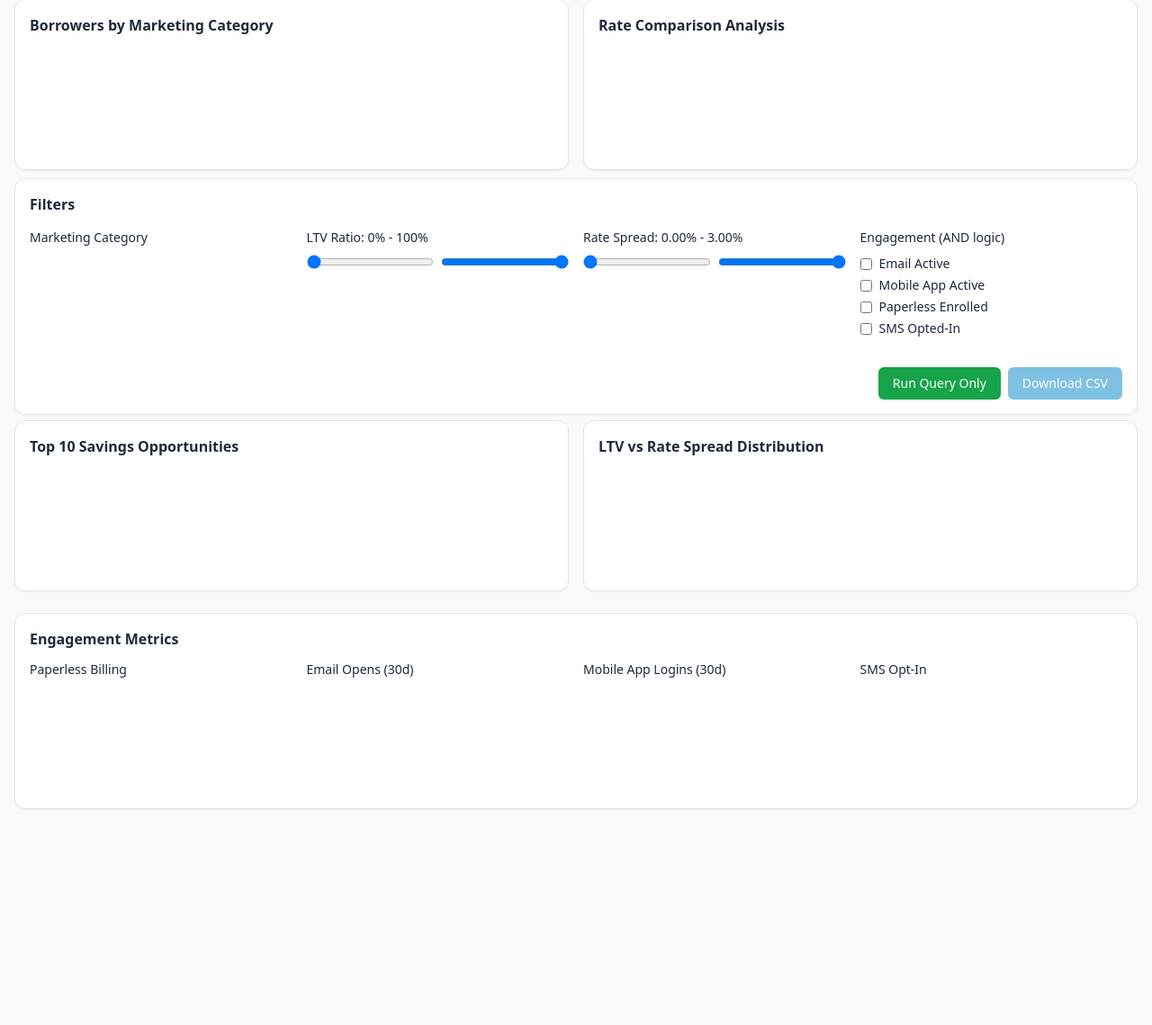
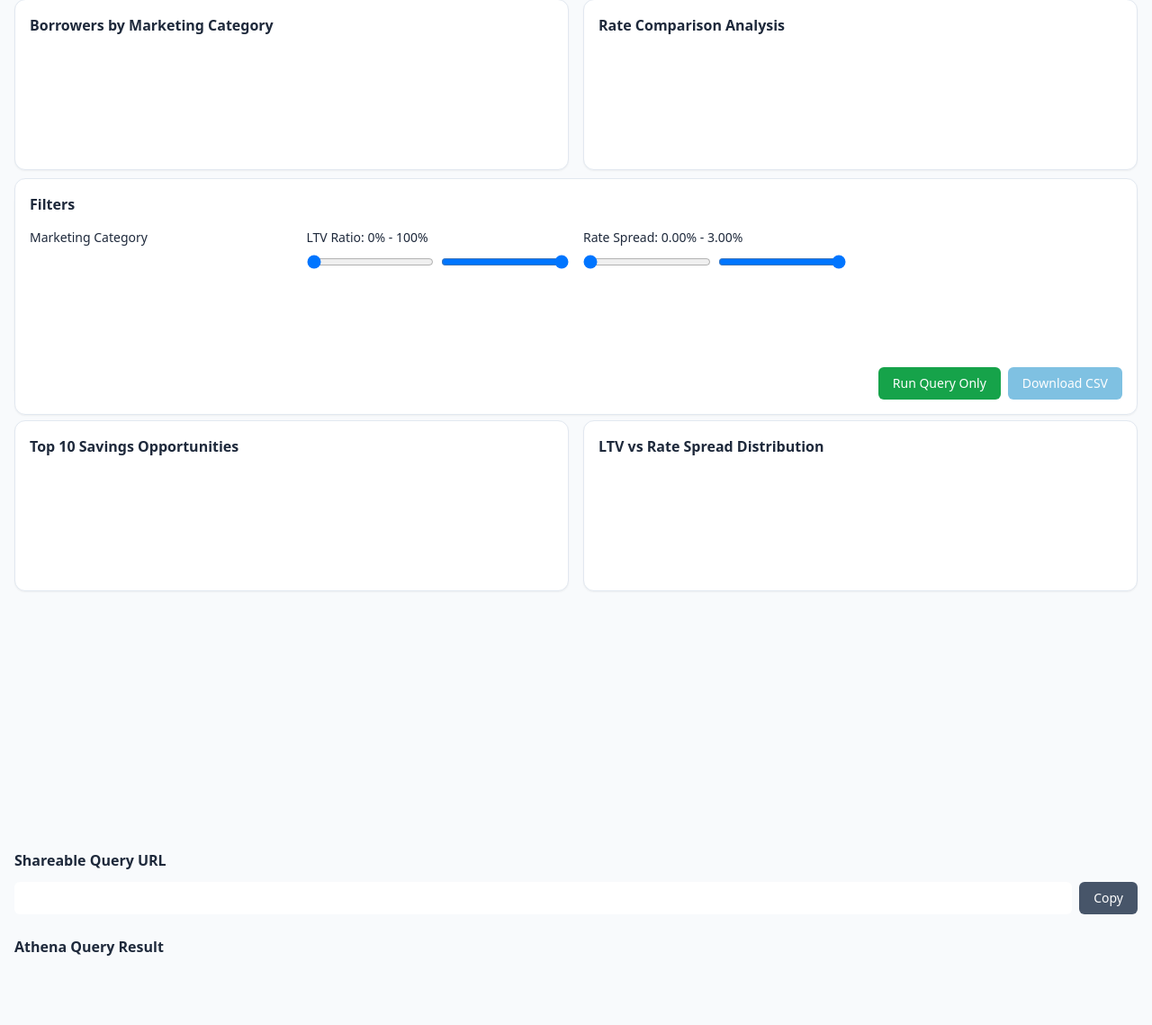
Before and after one commit to Rishab260/refinance-poc, a Python web app: template templates/dashboard.html in a window 1280 px wide. Shown: the part 339-1478 px from the top of the page at 90% size. After the commit the page ends 1401 px from the top, so only its background shows below. Run offline with Jinja, Linux system fonts and the light colour scheme; the template is opened without the code that fills it, so the values that code supplies are empty; some libraries are stand-ins or nearby versions.

Commit message:
remove engagement

```diff
--- a/templates/dashboard.html
+++ b/templates/dashboard.html
@@ -79,27 +79,7 @@
       </div>
     </section>
 
-    <section class="bg-white border border-slate-200 rounded-xl p-4 shadow-sm mb-6">
-      <h2 class="font-semibold mb-3">Engagement Metrics</h2>
-      <div class="grid grid-cols-1 sm:grid-cols-2 xl:grid-cols-4 gap-4">
-        <div>
-          <h3 class="text-sm font-medium mb-2">Paperless Billing</h3>
-          <canvas id="paperlessChart" height="120"></canvas>
-        </div>
-        <div>
-          <h3 class="text-sm font-medium mb-2">Email Opens (30d)</h3>
-          <canvas id="emailChart" height="120"></canvas>
-        </div>
-        <div>
-          <h3 class="text-sm font-medium mb-2">Mobile App Logins (30d)</h3>
-          <canvas id="mobileChart" height="120"></canvas>
-        </div>
-        <div>
-          <h3 class="text-sm font-medium mb-2">SMS Opt-In</h3>
-          <canvas id="smsChart" height="120"></canvas>
-        </div>
-      </div>
-    </section>
+
 
     <section class="sticky bottom-0 bg-white border border-slate-200 rounded-xl p-4 shadow-sm">
       <h2 class="font-semibold mb-3">Filters</h2>
@@ -123,15 +103,7 @@
             <input id="spreadMax" type="range" min="0" max="3" step="0.01" value="3" class="flex-1" />
           </div>
         </div>
-        <div>
-          <label class="text-sm font-medium">Engagement (AND logic)</label>
-          <div class="mt-2 text-sm space-y-1">
-            <label class="flex items-center gap-2"><input id="emailActive" type="checkbox" /> Email Active</label>
-            <label class="flex items-center gap-2"><input id="mobileActive" type="checkbox" /> Mobile App Active</label>
-            <label class="flex items-center gap-2"><input id="paperlessEnrolled" type="checkbox" /> Paperless Enrolled</label>
-            <label class="flex items-center gap-2"><input id="smsOptedIn" type="checkbox" /> SMS Opted-In</label>
-          </div>
-        </div>
+
       </div>
       <!-- action button moved into filter panel -->
       <div class="mt-4 flex justify-end items-center gap-2">
@@ -191,13 +163,6 @@
     const spreadMin = document.getElementById("spreadMin");
     const spreadMax = document.getElementById("spreadMax");
 
-    const engagementInputs = {
-      email: document.getElementById("emailActive"),
-      mobile: document.getElementById("mobileActive"),
-      paperless: document.getElementById("paperlessEnrolled"),
-      sms: document.getElementById("smsOptedIn"),
-    };
-
     // make sure filters show initial state even before first data fetch
     updateRangeLabels();
 
@@ -238,14 +203,6 @@
       params.set("spread_min", minSpread);
       params.set("spread_max", maxSpread);
 
-      Object.entries(engagementInputs).forEach(([key, el]) => {
-        if (el.checked) {
-          params.set(key + "_active", true);
-        }
-      });
-      // note: server expects email_active, mobile_active, paperless_enrolled, sms_opted_in
-      if (engagementInputs.paperless.checked) params.set("paperless_enrolled", true);
-      if (engagementInputs.sms.checked) params.set("sms_opted_in", true);
 
       return params;
     }
@@ -276,10 +233,6 @@
         if (!categories.includes(r.marketing_category)) return false;
         if (r.ltv_ratio < minLtv || r.ltv_ratio > maxLtv) return false;
         if (r.rate_spread < minSpread || r.rate_spread > maxSpread) return false;
-        if (engagementInputs.email.checked && !r.email_open_last_30d) return false;
-        if (engagementInputs.mobile.checked && !r.mobile_app_login_last_30d) return false;
-        if (engagementInputs.paperless.checked && !r.paperless_billing) return false;
-        if (engagementInputs.sms.checked && !r.sms_opt_in) return false;
         return true;
       });
     }
@@ -412,25 +365,6 @@
       });
     }
 
-    function donutConfig(records, field, color) {
-      const yes = records.filter((r) => r[field]).length;
-      const no = Math.max(0, records.length - yes);
-      return {
-        type: "doughnut",
-        data: {
-          labels: ["Yes", "No"],
-          datasets: [{ data: [yes, no], backgroundColor: [color, "#95A5A6"] }],
-        },
-        options: { plugins: { legend: { position: "bottom" } }, cutout: "65%" },
-      };
-    }
-
-    function updateEngagementCharts(records) {
-      upsertChart("paperlessChart", donutConfig(records, "paperless_billing", "#2ECC71"));
-      upsertChart("emailChart", donutConfig(records, "email_open_last_30d", "#3498DB"));
-      upsertChart("mobileChart", donutConfig(records, "mobile_app_login_last_30d", "#9B59B6"));
-      upsertChart("smsChart", donutConfig(records, "sms_opt_in", "#F39C12"));
-    }
 
     function updateRangeLabels() {
       const minLtv = Math.min(Number(ltvMin.value), Number(ltvMax.value));
@@ -471,7 +405,6 @@
       updateScatterChart(records);
       updateTopSavingsChart(records);
       updateHeatmap(records);
-      updateEngagementCharts(records);
       hideLoading();
     }
 
@@ -536,13 +469,6 @@
       payload.spread_min = minSpread;
       payload.spread_max = maxSpread;
 
-      Object.entries(engagementInputs).forEach(([key, el]) => {
-        if (el.checked) {
-          // convert to API field names
-          const apiKey = key === 'paperless' ? 'paperless_enrolled' : key === 'sms' ? 'sms_opted_in' : `${key}_active`;
-          payload[apiKey] = true;
-        }
-      });
 
       try {
         const response = await fetch("/api/pipeline/run", {
@@ -581,7 +507,7 @@
       refreshTimeout = setTimeout(refreshDashboard, 400);
     }
 
-    const filterElements = [categoryFilter, ltvMin, ltvMax, spreadMin, spreadMax, ...Object.values(engagementInputs)];
+    const filterElements = [categoryFilter, ltvMin, ltvMax, spreadMin, spreadMax];
     filterElements.forEach((el) => {
       el.addEventListener("input", () => {
         updateRangeLabels();
```
Also changed, not shown: README.md.
